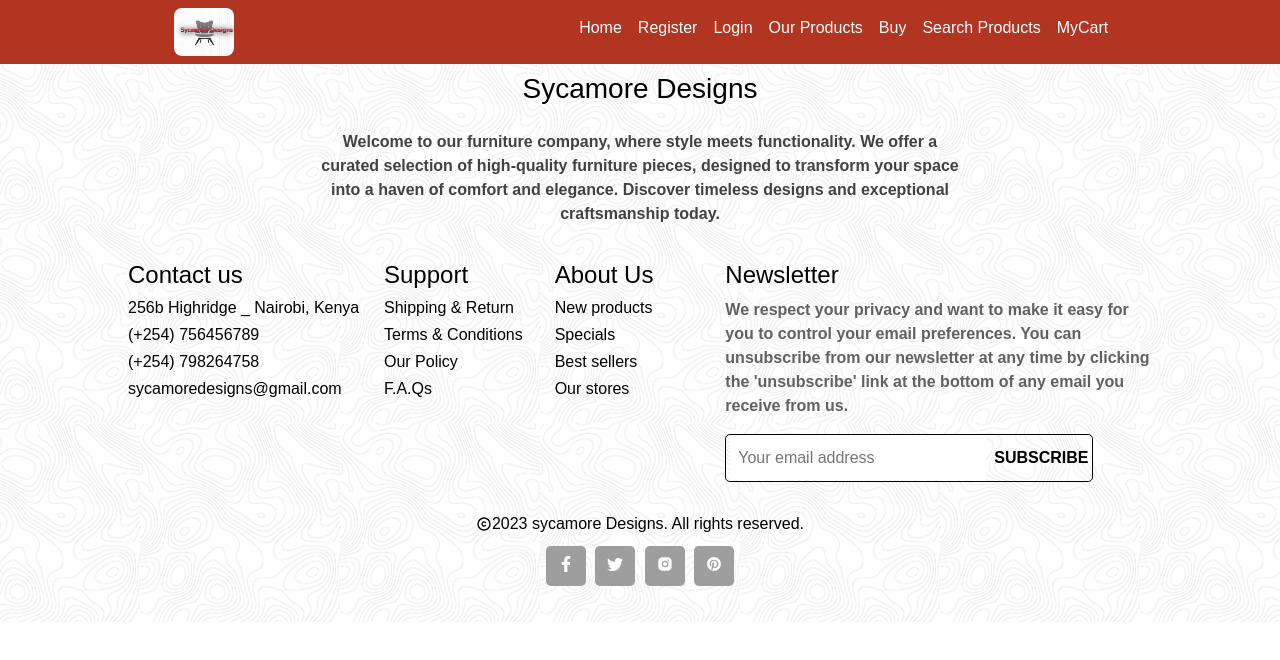
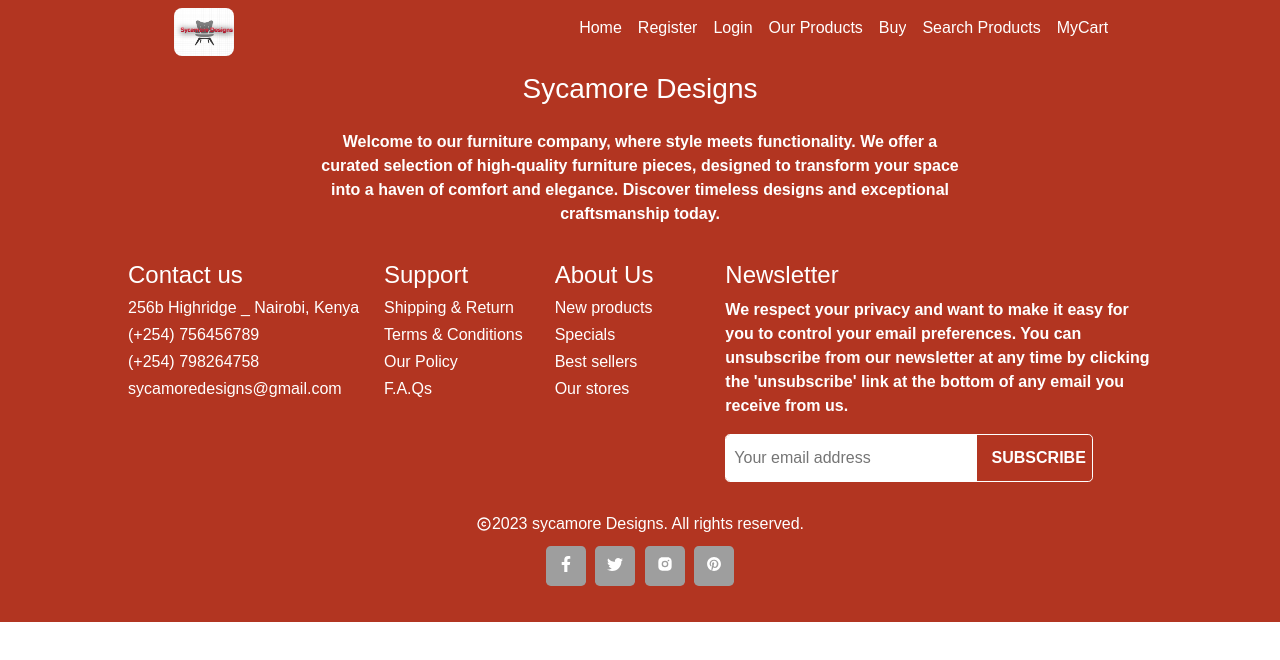
Before and after one commit to Roche001/FurniFusion, a React (Create React App) app: page /Cart in a window 1280 px wide. Shown: the top 660 px of the page. Built offline with nearby package versions, Linux system fonts and the light colour scheme; a web font is replaced by a local one.

Commit message:
update changes

```diff
--- a/src/components/footer/Footer.css
+++ b/src/components/footer/Footer.css
@@ -1,9 +1,9 @@
 .footer-container {
-  background: url("../../images/footer.jpg");
+  background: #b23521;
   background-repeat: repeat;
   background-position: center;
   background-size: auto;
-  color: #000000;
+  color: #ffffff;
 }
 .footer-about {
   display: flex;
@@ -20,7 +20,6 @@
   font-family: "Signika Negative", sans-serif;
 }
 .footer-about p {
-  color: #424242;
   margin-top: 1rem;
 }
 .footer-detail {
@@ -35,28 +34,26 @@
 .footer-contact {
   flex: 3;
 }
-.footer-contact h6 {
-  color: #000000;
-}
+
 .footer-support {
   flex: 2;
 }
 .footer-support h6 {
-  color: #000000;
+  color: #ffffff;
   transition: 100ms ease-in-out;
 }
 .footer-support h6:hover {
-  color: #b23521;
+  color: #000000;
 }
 .footer-us {
   flex: 2;
 }
 .footer-us h6 {
-  color: #000000;
+  color: #ffffff;
   transition: 100ms ease-in-out;
 }
 .footer-us h6:hover {
-  color: #b23521;
+  color: #000000;
 }
 .footer-news {
   display: flex;
@@ -66,29 +63,31 @@
   justify-content: center;
 }
 .footer-news p {
-  color: #616161;
+  color: #ffffff;
 }
 .news {
   display: flex;
   align-items: center;
   justify-content: center;
-  border: #000000 1px solid;
+  border: #ffffff 1px solid;
   height: 3rem;
   width: 23rem;
   border-radius: 0.3rem;
 }
 input {
-  height: 2.8rem;
   padding: 0.5rem;
-  width: 16rem;
+  width: 70%;
+  height: 100%;
 }
 .footer-button {
   margin-left: 0.5rem;
   background: transparent;
   font-weight: 700;
+  width: 30%;
+  color: #ffffff;
 }
 .footer-button:hover {
-  color: #b23521;
+  color: #000000;
 }
 .footer-socials {
   display: flex;
```
